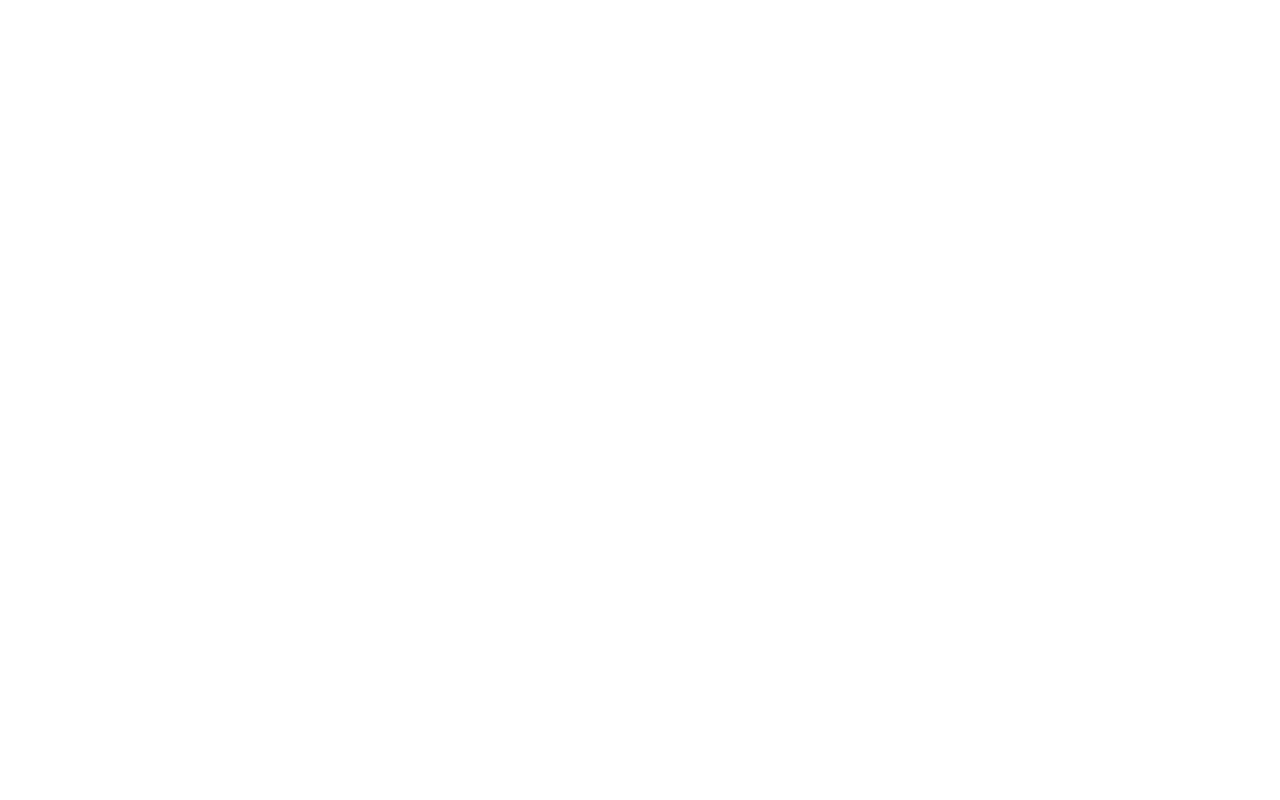
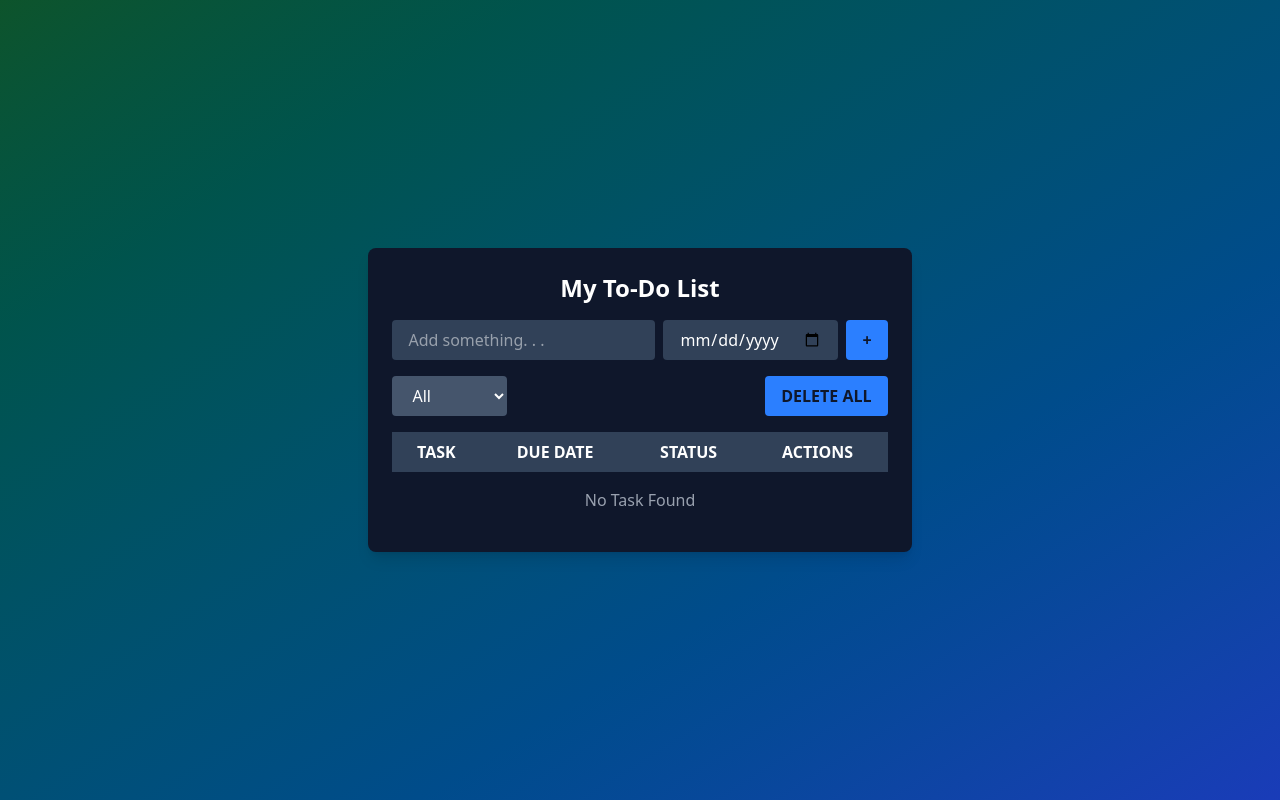
Before and after one commit to Revou-Coding-Camp/codingcamp-7-jul-25-devjuhans, a plain HTML site: page index.html in a window 1280 px wide. Drawn offline with nearby package versions, Linux system fonts and the light colour scheme.

Commit message:
scripting

```diff
--- /dev/null
+++ b/css/style.css
@@ -0,0 +1,4 @@
+.html {
+    font-family: Arial, sans-serif;
+    size: 100%;
+}
--- a/index.html
+++ b/index.html
@@ -3,9 +3,58 @@
 <head>
     <meta charset="UTF-8">
     <meta name="viewport" content="width=device-width, initial-scale=1.0">
-    <title>Document</title>
+    <title>To-do List</title>
+
+    <!-- Plain CSS -->
+     <rel="stylesheet" href="css/style.css"></rel>
+
+    <!-- Tailwind CSS -->
+      <script src="https://cdn.jsdelivr.net/npm/@tailwindcss/browser@4"></script>
 </head>
-<body>
+
+<body class="bg-gradient-to-br from-green-900 to-blue-800 min-h-screen flex items-center justify-center">
+
+    <div class="bg-slate-900 text-white p-6 rounded-lg shadow-lg w-full max-w-2xl">
+        <h2 class="text-2xl font-bold text-center mb-4">My To-Do List</h2>
+
+        <!-- Input -->
+        <div class="flex flex-col sm:flex-row gap-2 mb-4">
+            <input id="todo-input" type="text" placeholder="Add something. . ." class="flex-1 px-4 py-2 rounded bg-slate-700 focus:outline-none">
+            <input id="due-date" type="date" class="px-4 py-2 rounded bg-slate-700 text-white focus:outline-none">
+            <button onclick="addTask()" class="bg-blue-500 hover:bg-blue-600 text-slate-900 px-4 py-2 rounded"><strong>+</strong></button>
+        </div>
+
+        <!-- Filter -->
+        <div class="flex justify-between items-center mb-4">
+            <select id="filter-select" onchange="renderTasks()" class="bg-slate-600 text-white px-4 py-2 rounded">
+                <option value="all">All</option>
+                <option value="pending">Pending</option>
+                <option value="done">Done</option>
+            </select>
+
+            <button onclick="deleteAllTasks()" class="bg-blue-500 hover:bg-red-600 text-slate-900 font-bold px-4 py-2 rounded">DELETE ALL</button>
+        </div>
+
+        <!-- Tabel -->
+        <table class="w-full text-center table-auto">
+        <thead class="bg-slate-700">
+            <tr>
+            <th class="px-2 py-2">TASK</th>
+            <th class="px-2 py-2">DUE DATE</th>
+            <th class="px-2 py-2">STATUS</th>
+            <th class="px-2 py-2">ACTIONS</th>
+            </tr>
+        </thead>
+        <tbody id="task-list" class="text-center">
+            <tr>
+            <td colspan="4" class="py-4 text-gray-400">No Task Found</td>
+            </tr>
+        </tbody>
+        </table>
+    </div>
+
+    <!-- Javascript -->
+     <script src="./js/script.js"></script>
 
 </body>
 </html>
--- /dev/null
+++ b/js/script.js
@@ -0,0 +1,78 @@
+const taskList = document.getElementById("task-list");
+let tasks = [];
+
+function renderTasks() {
+  const filter = document.getElementById("filter-select")?.value || "all";
+  taskList.innerHTML = "";
+
+  let filteredTasks = tasks.map((task, index) => ({ ...task, index }));
+
+  if (filter === "pending") {
+    filteredTasks = filteredTasks.filter(task => !task.done);
+  } else if (filter === "done") {
+    filteredTasks = filteredTasks.filter(task => task.done);
+  }
+
+  if (filteredTasks.length === 0) {
+    taskList.innerHTML = `
+      <tr>
+        <td colspan="4" class="py-4 text-gray-400">No task found</td>
+      </tr>`;
+    return;
+  }
+
+  filteredTasks.forEach((taskObj) => {
+    const { text, date, done, index } = taskObj;
+    const row = document.createElement("tr");
+    row.className = "border-t border-slate-700";
+    row.innerHTML = `
+      <td class="px-2 py-2">${text}</td>
+      <td class="px-2 py-2">${date}</td>
+      <td class="px-2 py-2">${done ? "Done" : "Pending"}</td>
+      <td class="px-2 py-2 space-x-2">
+        <button onclick="toggleStatus(${index})" class="bg-green-500 hover:bg-green-600 px-2 py-1 rounded text-sm">Toggle</button>
+        <button onclick="deleteTask(${index})" class="bg-red-500 hover:bg-red-600 px-2 py-1 rounded text-sm">Delete</button>
+      </td>
+    `;
+    taskList.appendChild(row);
+  });
+}
+
+
+function addTask() {
+  const text = document.getElementById("todo-input").value.trim();
+  const date = document.getElementById("due-date").value;
+
+  if (!text || !date) {
+    alert("Please enter task and due date.");
+    return;
+  }
+
+  tasks.push({ text, date, done: false });
+  document.getElementById("todo-input").value = "";
+  document.getElementById("due-date").value = "";
+  renderTasks();
+}
+
+function deleteTask(index) {
+  tasks.splice(index, 1);
+  renderTasks();
+}
+
+function toggleStatus(index) {
+  tasks[index].done = !tasks[index].done;
+  renderTasks();
+}
+
+function deleteAllTasks() {
+  if (tasks.length === 0) {
+    alert("No tasks to delete.");
+    return;
+  }
+
+  const confirmDelete = confirm("Are you sure you want to delete all tasks?");
+  if (confirmDelete) {
+    tasks = [];
+    renderTasks();
+  }
+}
```
